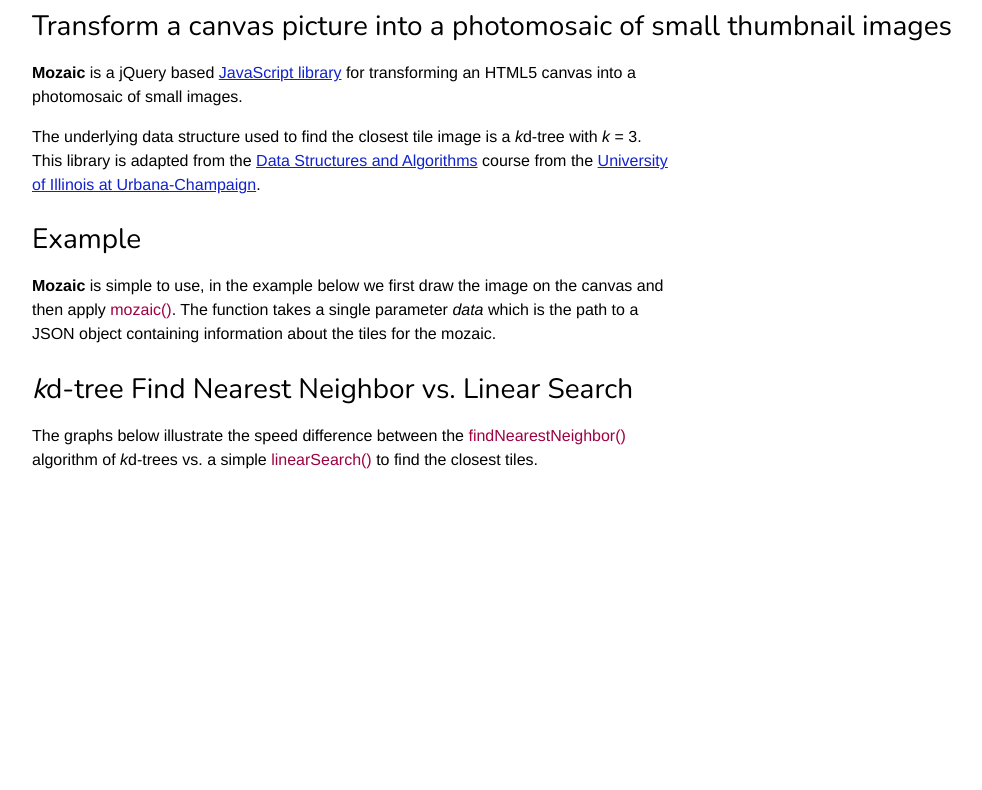
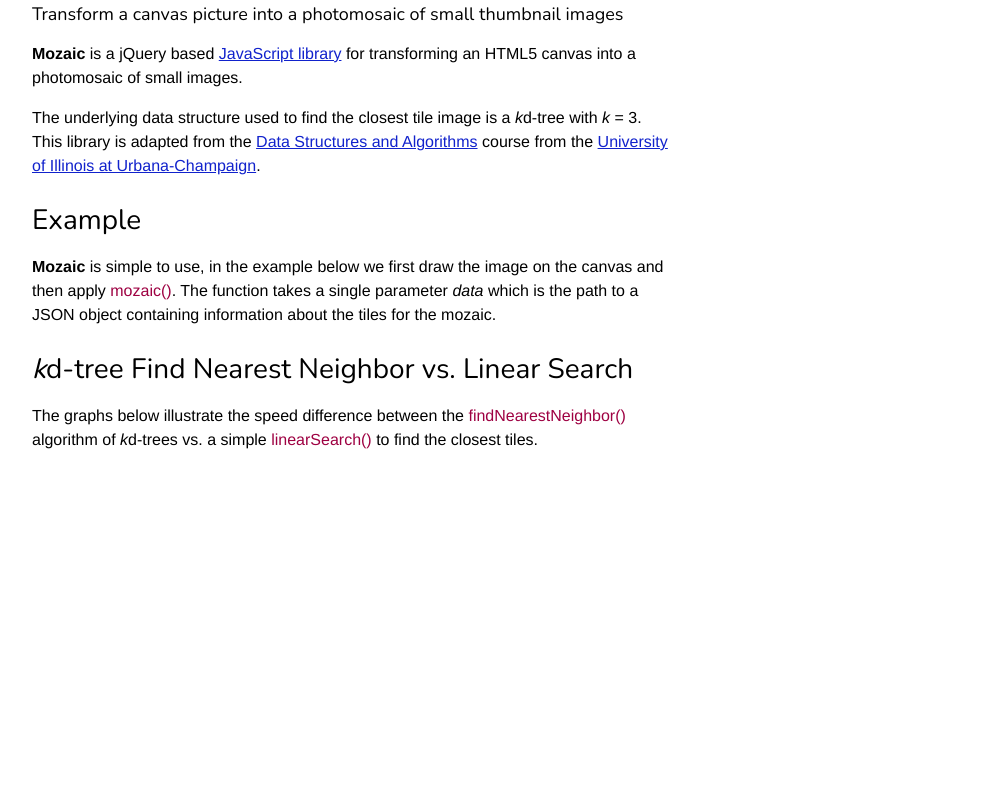
Before and after one commit to jodie8869/mozaic, a plain HTML site: page index.html in a window 1280 px wide. Shown: the part 187-977 px from the top of the page, without its empty margins (128-1110 px from the left). Drawn offline with nearby package versions, Linux system fonts and the light colour scheme.

Commit message:
index.html

```diff
--- a/index.html
+++ b/index.html
@@ -26,7 +26,14 @@
   				display: block;
 			}
 
-			h1, h2 {
+			h3 {
+				font-weight: 400;
+  				font-size: 18px;
+  				margin-bottom: 10px;
+  				display: block;
+			}
+
+			h1, h2, h3 {
   				font-family: "Nunito";
   				text-rendering: optimizeLegibility;
 			}
@@ -58,7 +65,7 @@
 	</head>
 	<body>
 		<h1>Mozaic</h1>
-		<h2>Transform a canvas picture into a photomosaic of small thumbnail images</h2>
+		<h3>Transform a canvas picture into a photomosaic of small thumbnail images</h3>
 
 		<p>
 			<b>Mozaic</b> is a jQuery based <a href="https://github.com/efekarakus/mozaic">JavaScript library</a>
```
